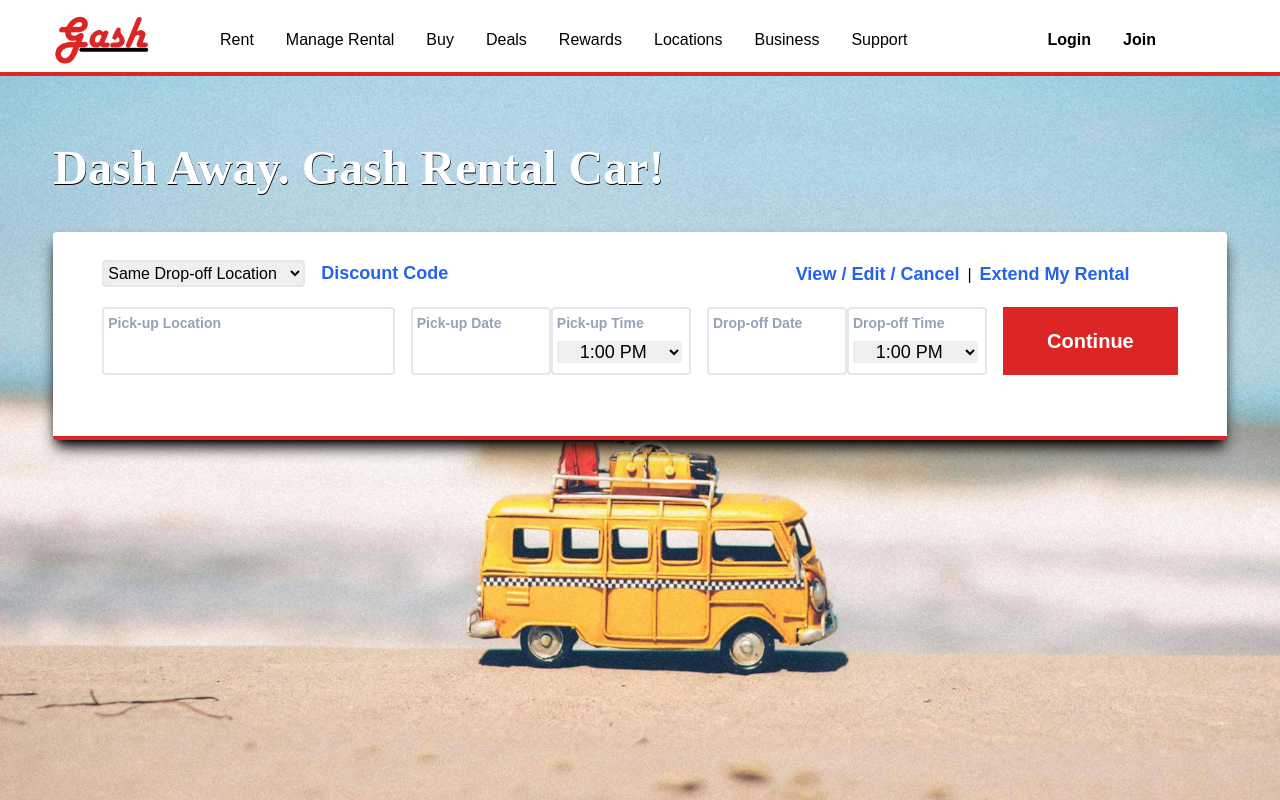
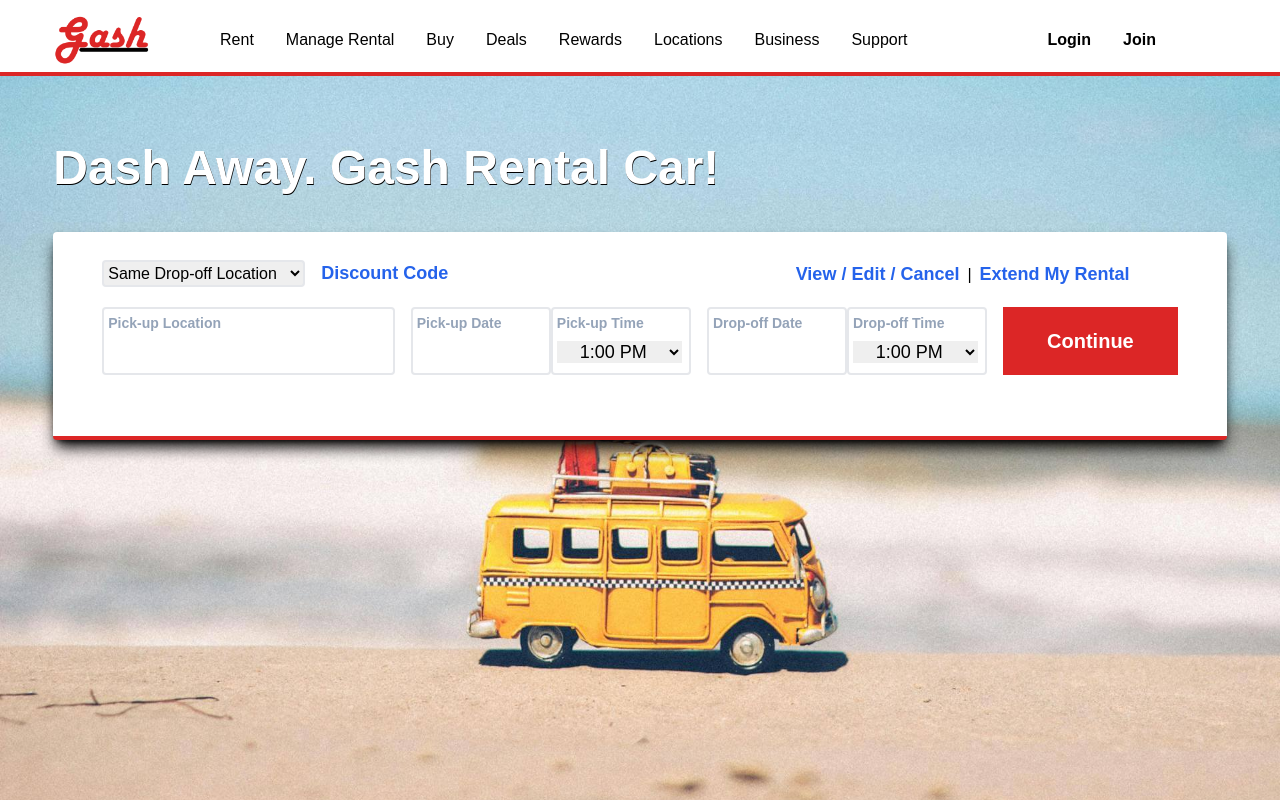
Before and after one commit to Peterson-Jacob/gsr, a Next.js app: page / in a window 1280 px wide. Shown: the top 800 px of the page. Built offline with nearby package versions, Linux system fonts and the light colour scheme.

Commit message:
Update globals.css

```diff
--- a/styles/globals.css
+++ b/styles/globals.css
@@ -9,7 +9,7 @@ body{
 }
 
 h1{
-    font-family: "Rancho", cursive;
+    font-family: "Poppins", sans-serif;
 }
 
 .beach{
```
